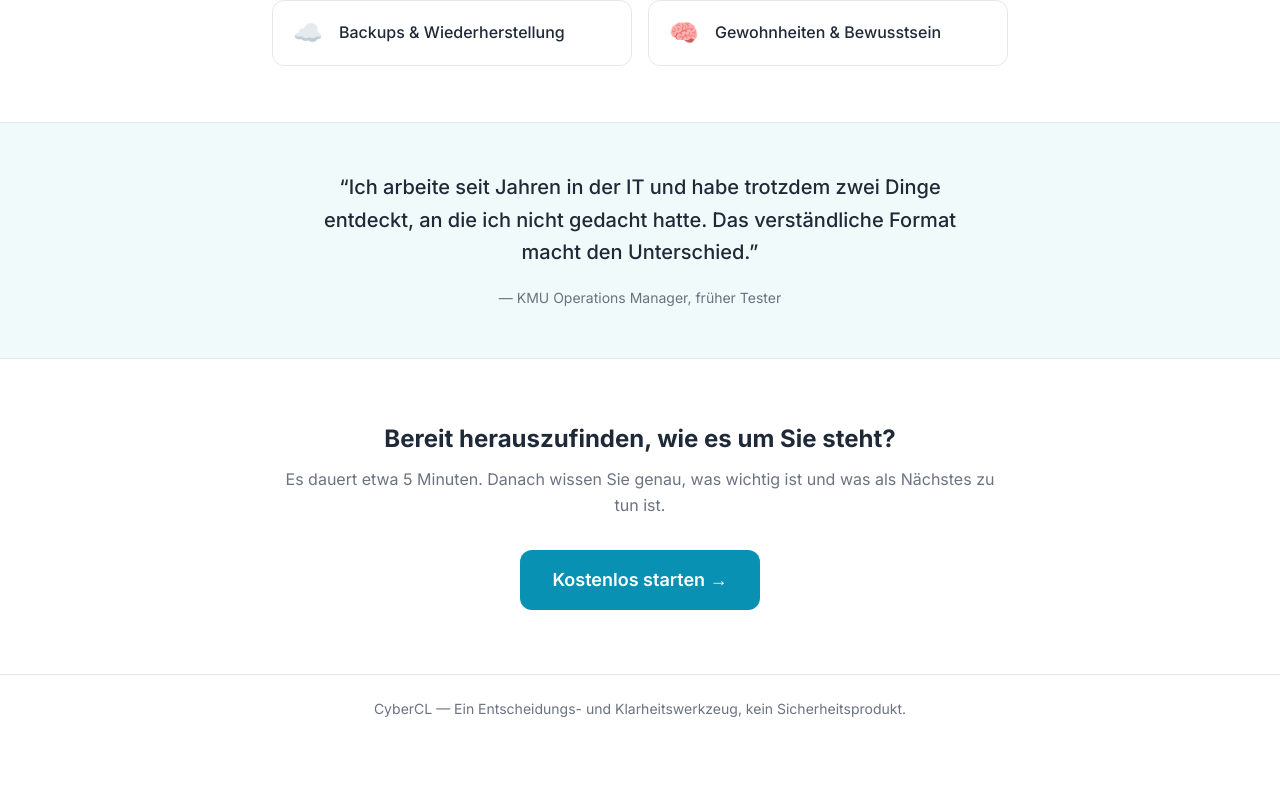
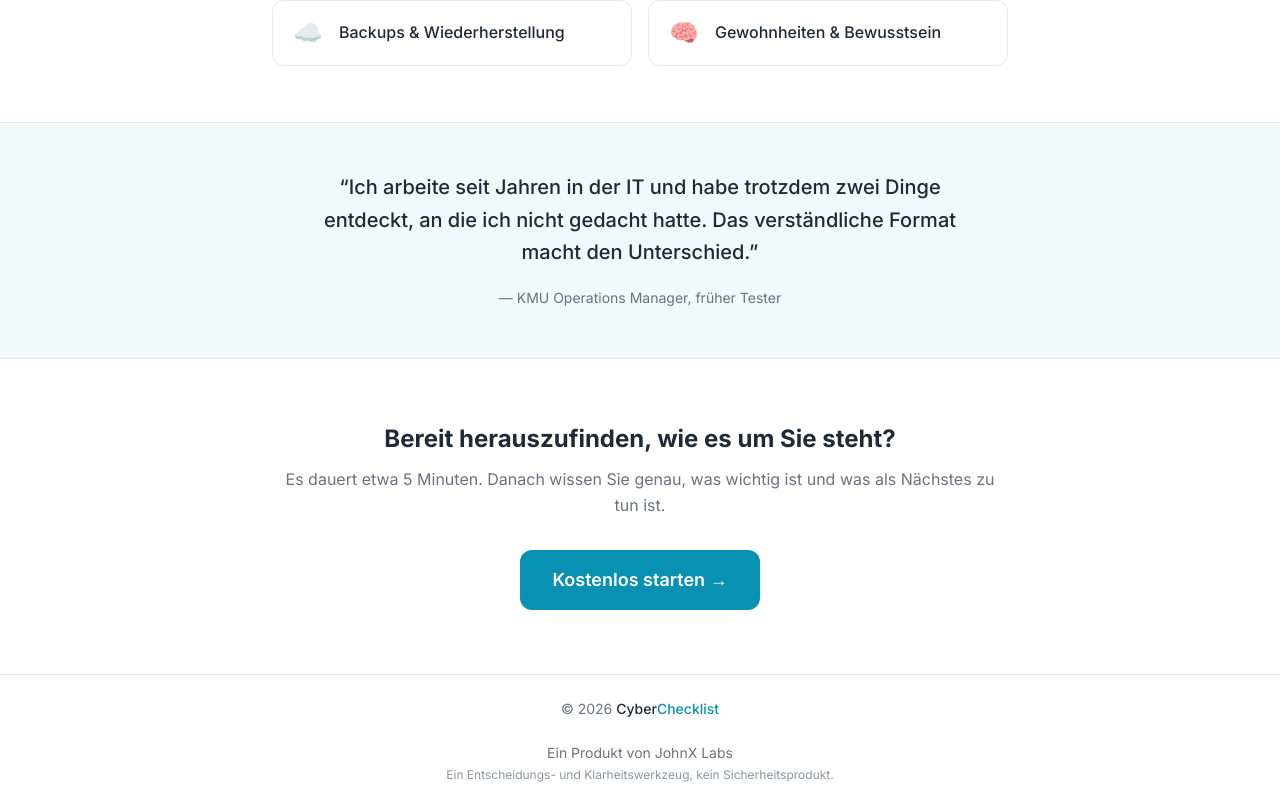
Before and after one commit to johninquest/crap, a Next.js app: page /de in a window 1280 px wide. Shown: the part 1115-1922 px from the top of the page. Before the commit the page ends 1858 px from the top, so only its background shows below. Built offline with nearby package versions, Linux system fonts and the light colour scheme; no server answers.

Commit message:
included footer

```diff
--- a/package.json
+++ b/package.json
@@ -1,6 +1,6 @@
 {
   "name": "crap",
-  "version": "0.4.3",
+  "version": "0.4.6",
   "private": true,
   "scripts": {
     "dev": "next dev",
--- a/src/app/[lang]/layout.tsx
+++ b/src/app/[lang]/layout.tsx
@@ -5,6 +5,7 @@ import "../globals.css";
 import { BRAND } from "@/lib/config";
 import { getDictionary, hasLocale, type Locale } from "./dictionaries";
 import { notFound } from "next/navigation";
+import { Footer } from "@/components/layout/Footer";
 
 const inter = Inter({
   variable: "--font-inter",
@@ -41,11 +42,13 @@ export default async function LangLayout({
 }) {
   const { lang } = await params;
   if (!hasLocale(lang)) notFound();
+  const dict = await getDictionary(lang as Locale);
 
   return (
     <html lang={lang} className={`${inter.variable} h-full antialiased`}>
       <body className="min-h-full flex flex-col">
-        {children}
+        <div className="flex-1 flex flex-col">{children}</div>
+        <Footer dict={dict} />
       </body>
       {GA_ID && (
         <>
--- a/src/app/[lang]/page.tsx
+++ b/src/app/[lang]/page.tsx
@@ -107,9 +107,7 @@ export default async function Home({
         </section>
       </main>
 
-      <footer className="border-t border-[#E5E7EB] py-6 text-center text-sm text-[#6B7280]">
-        {BRAND.name} — {t.footerTagline}
-      </footer>
+
     </>
   );
 }
--- /dev/null
+++ b/src/components/layout/Footer.tsx
@@ -0,0 +1,26 @@
+import { BRAND } from "@/lib/config";
+import type { Dictionary } from "@/lib/types/dictionary";
+
+interface FooterProps {
+  dict: Pick<Dictionary, "footer">;
+}
+
+export function Footer({ dict }: FooterProps) {
+  const year = new Date().getFullYear();
+
+  return (
+    <footer className="border-t border-[#E5E7EB] py-6 text-sm text-[#6B7280]">
+      <div className="max-w-3xl mx-auto px-4 text-center space-y-1">
+        <p>
+          © {year}{" "}
+          <span className="font-medium text-[#1F2937]">
+            {BRAND.namePrefix}
+            <span className="text-[#0891B2]">{BRAND.nameSuffix}</span>
+          </span>
+        </p><br />
+        <p>{dict.footer.madeBy}</p>
+        <p className="text-xs opacity-75">{dict.footer.disclaimer}</p>
+      </div>
+    </footer>
+  );
+}
--- a/src/dictionaries/de.json
+++ b/src/dictionaries/de.json
@@ -43,6 +43,10 @@
     "ctaBody": "Es dauert etwa 5 Minuten. Danach wissen Sie genau, was wichtig ist und was als Nächstes zu tun ist.",
     "ctaBtn": "Kostenlos starten →",
     "footerTagline": "Ein Entscheidungs- und Klarheitswerkzeug, kein Sicherheitsprodukt."
+  },
+  "footer": {
+    "madeBy": "Ein Produkt von JohnX Labs",
+    "disclaimer": "Ein Entscheidungs- und Klarheitswerkzeug, kein Sicherheitsprodukt."
   },
   "assessment": {
     "metaTitle": "Kostenloser Cyber-Risiko-Check",
--- a/src/dictionaries/en.json
+++ b/src/dictionaries/en.json
@@ -43,6 +43,10 @@
     "ctaBody": "It takes about 5 minutes. You'll walk away knowing exactly what matters and what to do next.",
     "ctaBtn": "Start Free Check →",
     "footerTagline": "A decision and clarity tool, not a security product."
+  },
+  "footer": {
+    "madeBy": "A product of JohnX Labs",
+    "disclaimer": "A decision and clarity tool, not a security product."
   },
   "assessment": {
     "metaTitle": "Free Cyber Risk Check",
--- a/src/lib/config.ts
+++ b/src/lib/config.ts
@@ -1,6 +1,6 @@
 export const BRAND = {
   namePrefix: "Cyber",
-  nameSuffix: "CL",
+  nameSuffix: "Checklist",
   get name() {
     return this.namePrefix + this.nameSuffix;
   },
--- a/src/lib/types/dictionary.ts
+++ b/src/lib/types/dictionary.ts
@@ -66,6 +66,10 @@ export interface Dictionary {
   header: {
     startCheck: string;
   };
+  footer: {
+    madeBy: string;
+    disclaimer: string;
+  };
   home: {
     badge: string;
     heroTitle1: string;
```
